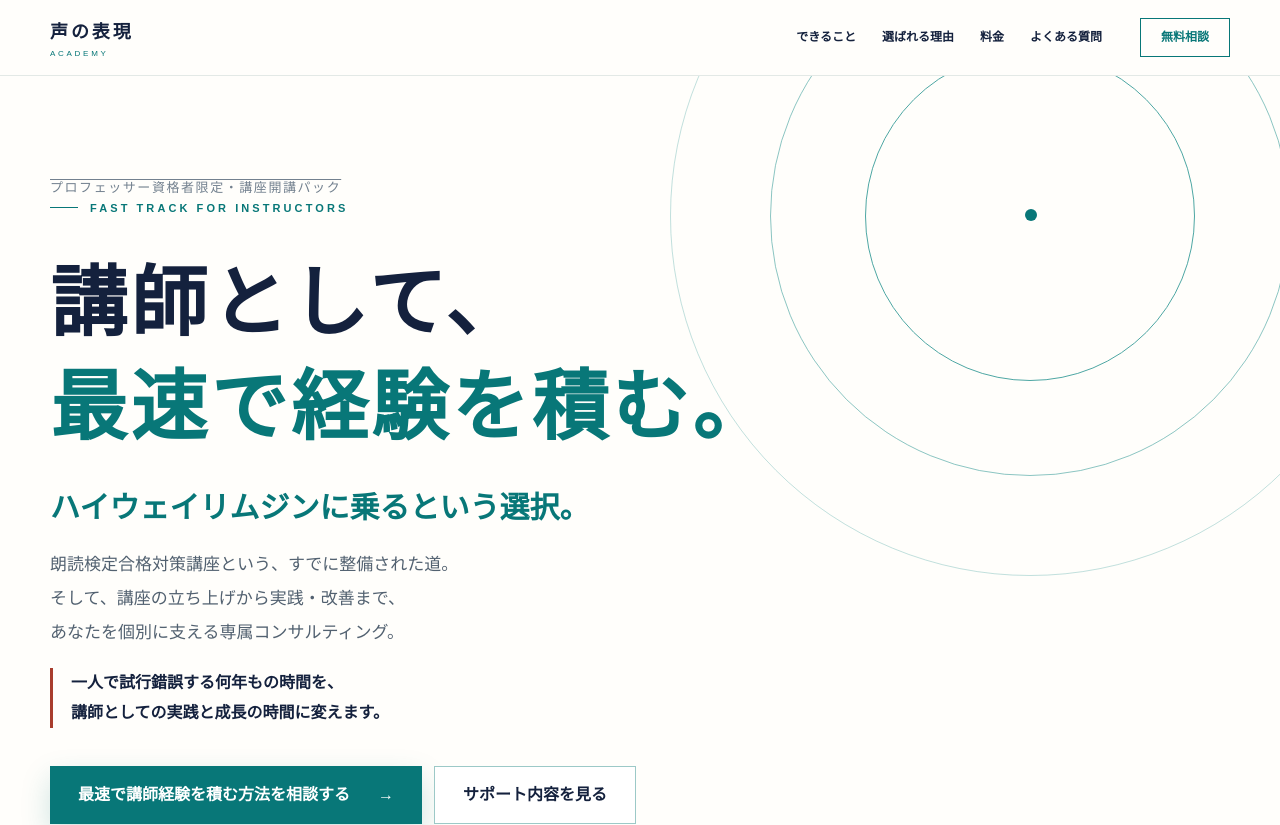
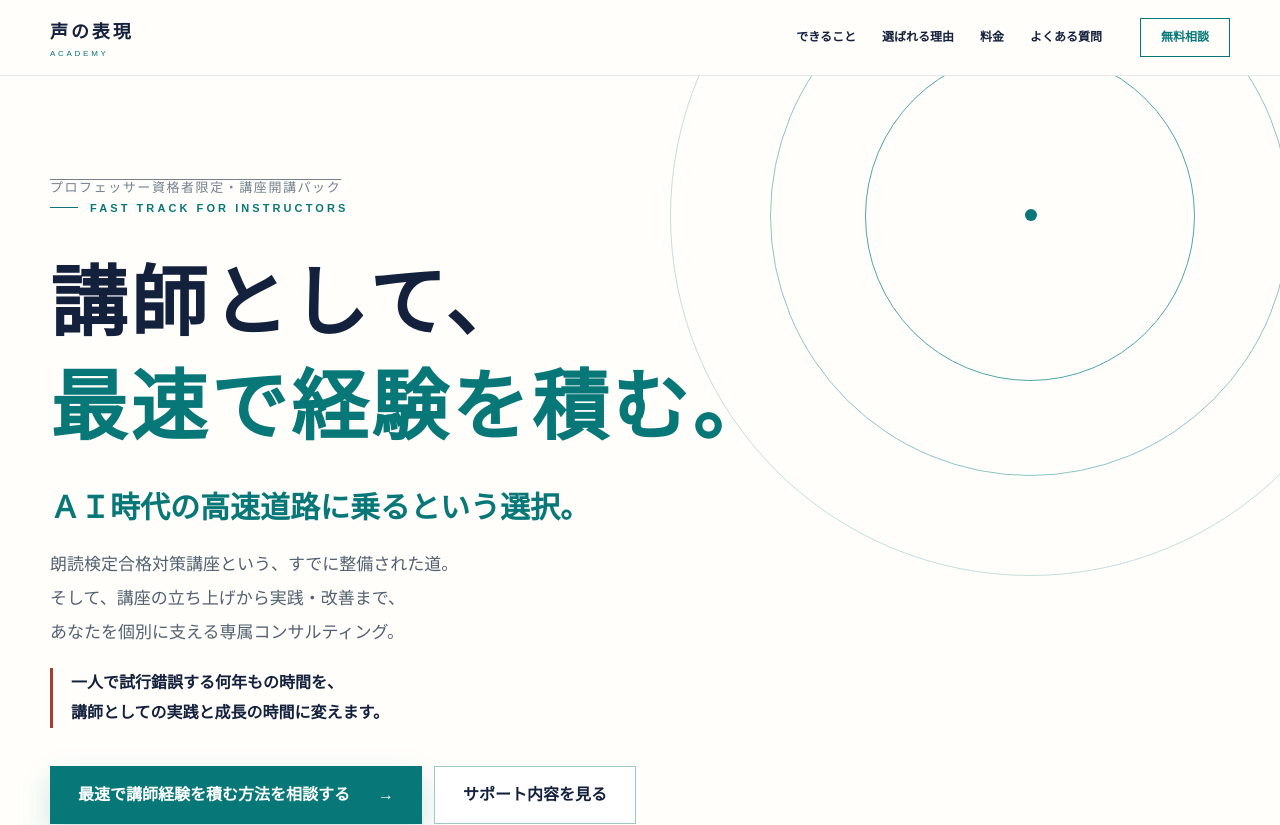
Before and after one commit to yuryuki-ai/koeaca, a Next.js app: page /koeaca/ in a window 1280 px wide. Shown: the top 825 px of the page. Built offline with nearby package versions, Linux system fonts and the light colour scheme.

Commit message:
トップコピーをAI時代の表現に変更

```diff
--- a/app/page.tsx
+++ b/app/page.tsx
@@ -12,7 +12,7 @@ export default function Home() {
         <p className="overline">プロフェッサー資格者限定・講座開講パック</p>
         <p className="campaign">FAST TRACK FOR INSTRUCTORS</p>
         <h1>講師として、<br/><em>最速で経験を積む。</em></h1>
-        <p className="heroMetaphor">ハイウェイリムジンに乗るという選択。</p>
+        <p className="heroMetaphor">ＡＩ時代の高速道路に乗るという選択。</p>
         <p className="heroLead">朗読検定合格対策講座という、すでに整備された道。<br/>そして、講座の立ち上げから実践・改善まで、<br/>あなたを個別に支える専属コンサルティング。</p>
         <p className="heroPromise">一人で試行錯誤する何年もの時間を、<br/>講師としての実践と成長の時間に変えます。</p>
         <div className="heroActions"><a className="button primary" href={inquiryUrl}>最速で講師経験を積む方法を相談する <span>→</span></a><a className="button secondary" href="#features">サポート内容を見る</a></div>
```
